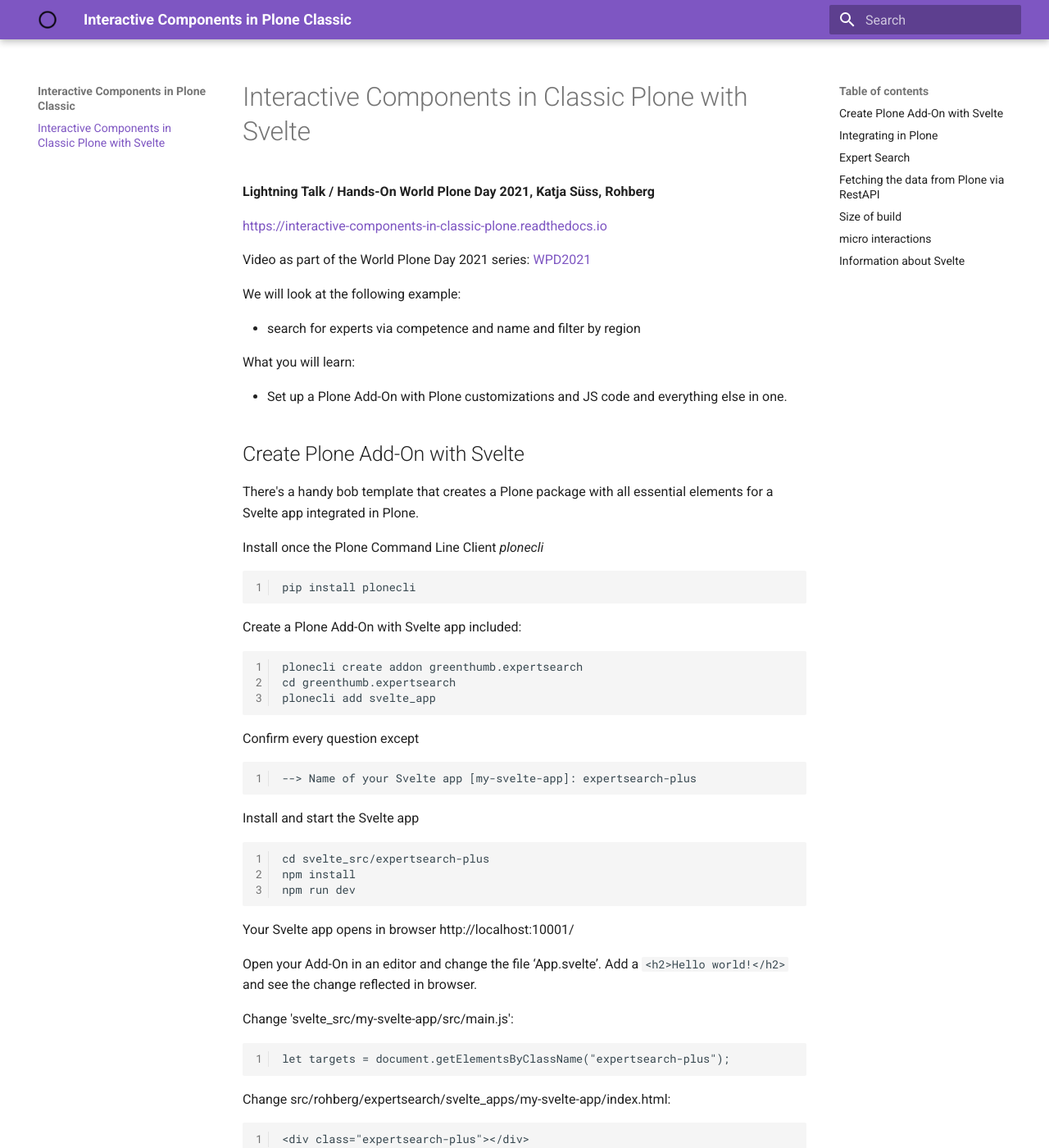
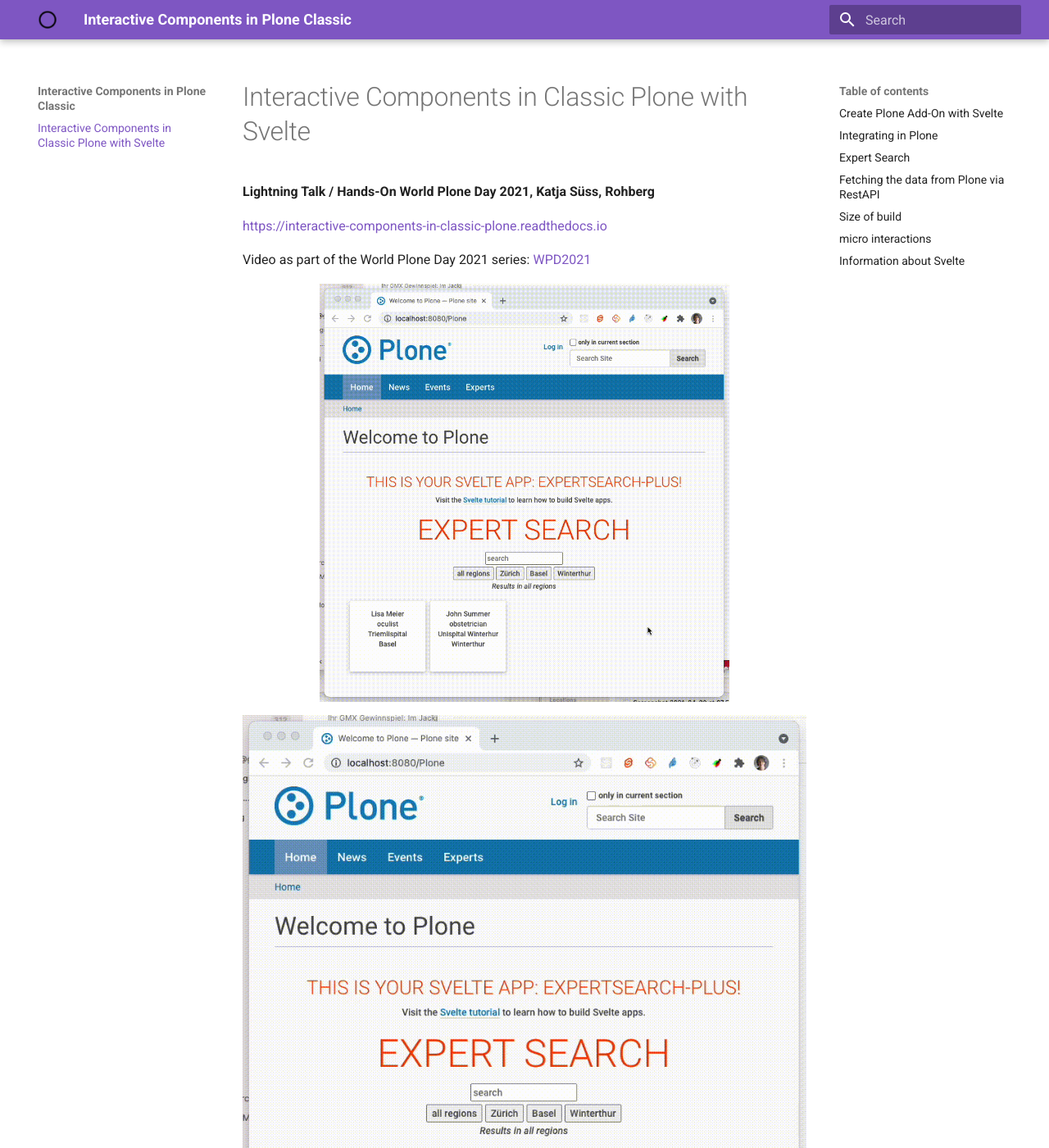
Before and after one commit to rohberg/talk-interactive-components-in-classic-plone, an MkDocs documentation site: the page built from docs/index.md, in a window 1280 px wide and 1400 px high. Shown: the whole window at 82% size. Built offline with MkDocs 1.6.1 and Material for MkDocs 9.7.7, drawn with Linux system fonts in a browser that asks for light colours; some of the changed text lies outside the part shown.

Commit message:
screencast

```diff
--- a/docs/index.md
+++ b/docs/index.md
@@ -7,8 +7,13 @@ Katja Süss, Rohberg**
 
 Video as part of the World Plone Day 2021 series: [WPD2021](https://www.youtube.com/watch?v=7wQHn-dVIAk)
 
+<figure>
+  <img src="/img/expertsearchplus.gif" alt="expert search screencast" width="500" />
+</figure>
 
-We will look at the following example:
+![expert search screencast](img/expertsearchplus.gif)
+
+We will see the following example:
 
 * search for experts via competence and name and filter by region
 
```
Also changed, not shown: docs/img/expertsearchplus.gif (added), 1 other file.
